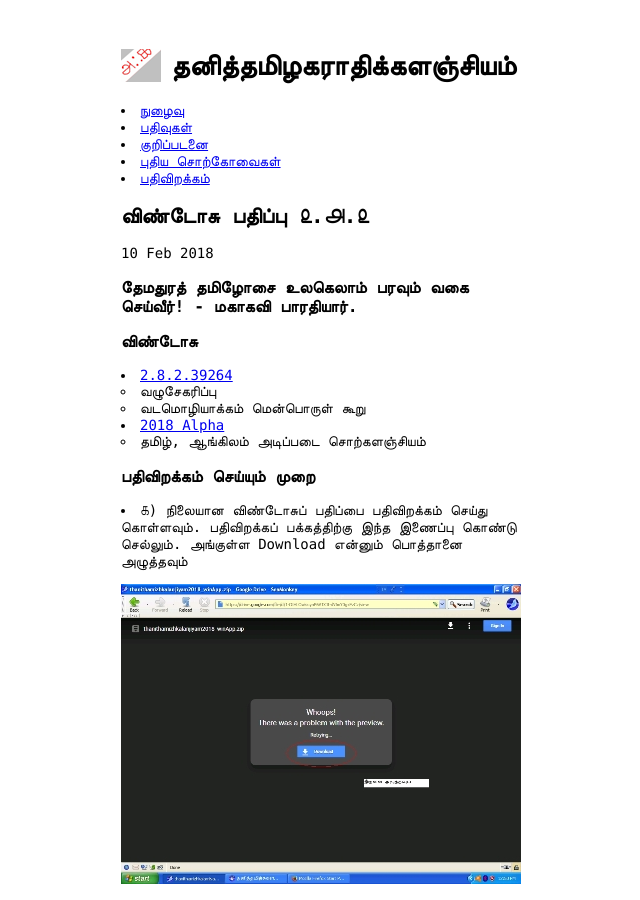
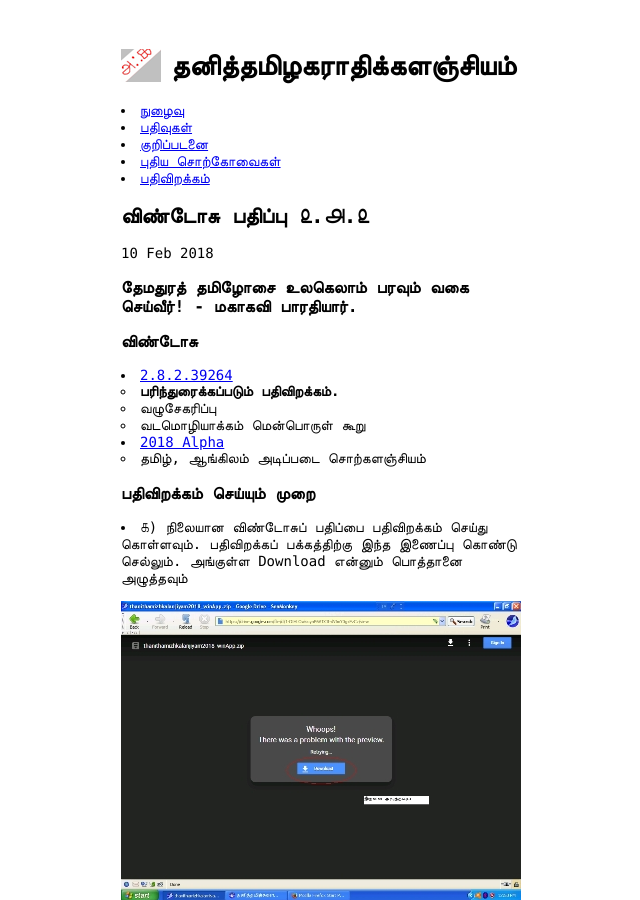
Before and after one commit to ThaniThamizhAkarathiKalanjiyam/win_ttak, a Jekyll site: the page built from _posts/2018-02-10-தனித்தமிழகராதிக்களஞ்சியம்-விண்டோசு-2018.md, in a window 1280 px wide and 900 px high. Shown: the whole window, without its empty margins (316-956 px from the left). Built offline with Jekyll 4.4.1, drawn with Linux system fonts in a browser that asks for light colours; comment, search, counter and statistics services are not loaded.

Commit message:
content update

```diff
--- a/_posts/2018-02-10-தனித்தமிழகராதிக்களஞ்சியம்-விண்டோசு-2018.md
+++ b/_posts/2018-02-10-தனித்தமிழகராதிக்களஞ்சியம்-விண்டோசு-2018.md
@@ -11,10 +11,11 @@
 ### விண்டோசு
 
  - [2.8.2.39264](https://github.com/ThaniThamizhAkarathiKalanjiyam/thanithamizhakarathikalanjiyam.github.io/archive/ttak_2.8.2.zip)
-	* வழுசேகரிப்பு
-	* வடமொழியாக்கம் மென்பொருள் கூறு
+   * **பரிந்துரைக்கப்படும் பதிவிறக்கம்.**
+   * வழுசேகரிப்பு
+   * வடமொழியாக்கம் மென்பொருள் கூறு
  - [2018 Alpha](https://github.com/ThaniThamizhAkarathiKalanjiyam/thanithamizhakarathikalanjiyam.github.io/archive/ttak_2018.zip)
-	* தமிழ், ஆங்கிலம் அடிப்படை சொற்களஞ்சியம்
+   * தமிழ், ஆங்கிலம் அடிப்படை சொற்களஞ்சியம்
 
 ### பதிவிறக்கம் செய்யும் முறை
 
```
